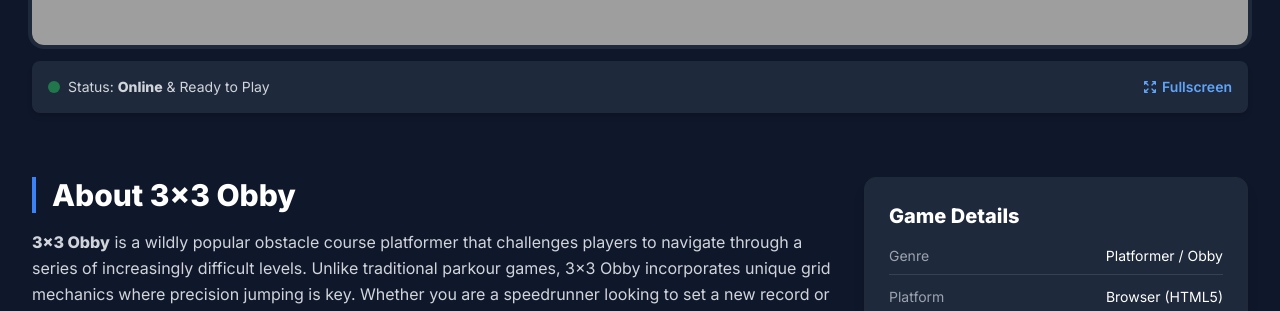
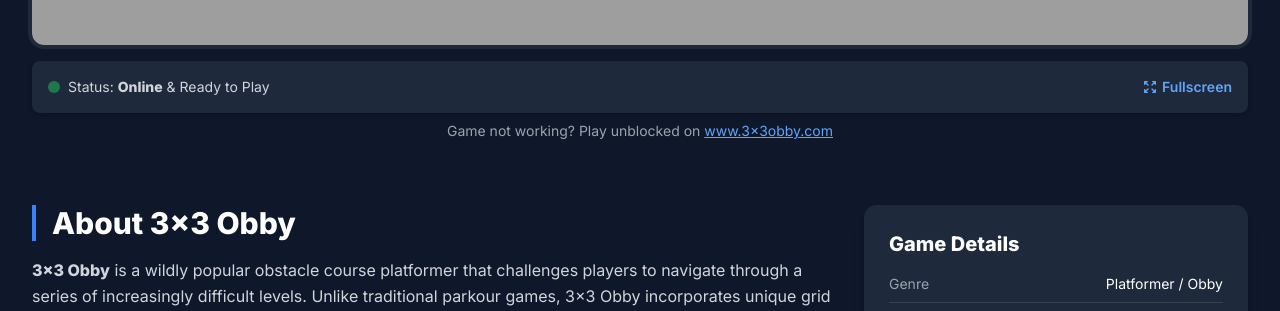
Before and after one commit to 3x3obbyonline/3x3obbyonline.github.io, a plain HTML site: page index.html in a window 1280 px wide. Shown: the part 900-1211 px from the top of the page. Drawn offline with nearby package versions, Linux system fonts and the light colour scheme.

Commit message:
Update index.html

```diff
--- a/index.html
+++ b/index.html
@@ -203,6 +203,12 @@
                     Fullscreen
                 </button>
             </div>
+            <!-- Added fallback link text -->
+            <div class="mt-2 text-center">
+                <p class="text-sm text-gray-400">
+                    Game not working? Play unblocked on <a href="https://www.3x3obby.com/" class="text-obby-highlight hover:text-white underline transition" target="_blank" rel="noopener noreferrer">www.3x3obby.com</a>
+                </p>
+            </div>
         </div>
 
         <div class="grid grid-cols-1 lg:grid-cols-3 gap-8">
```
